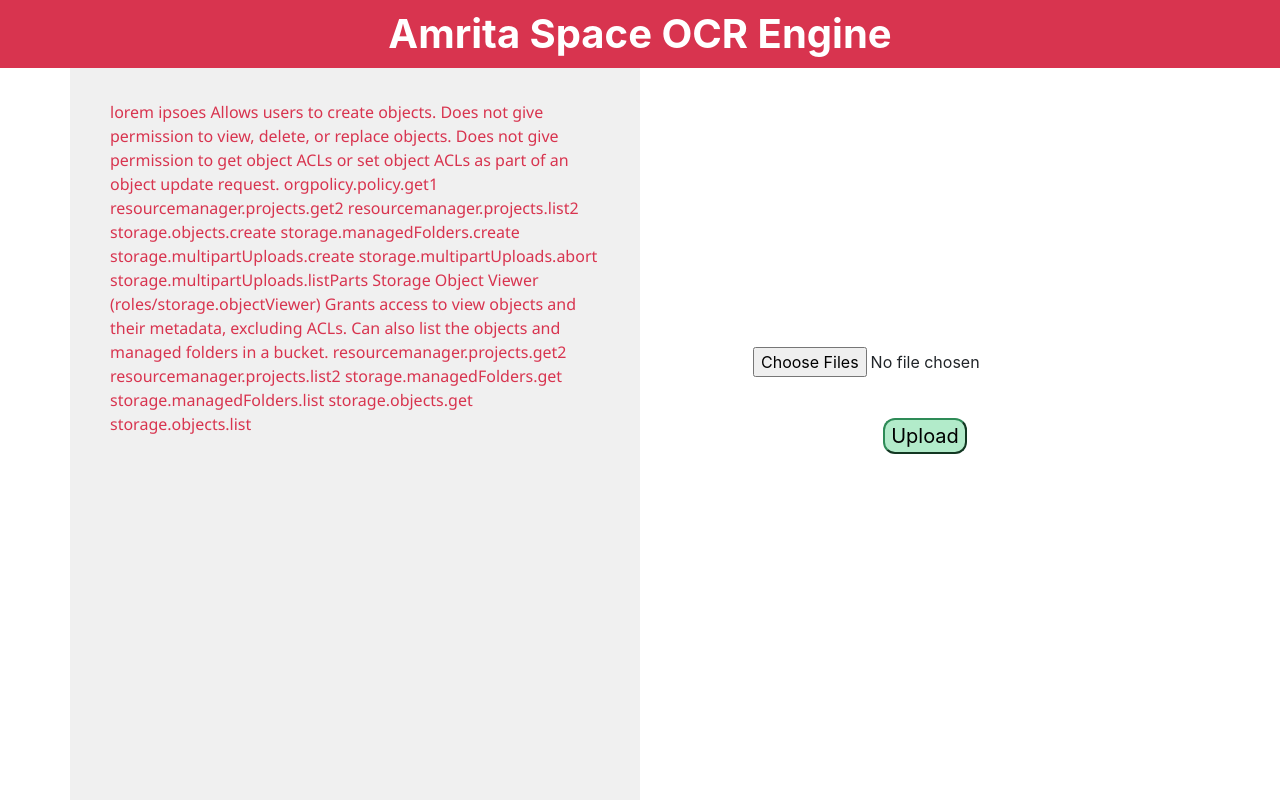
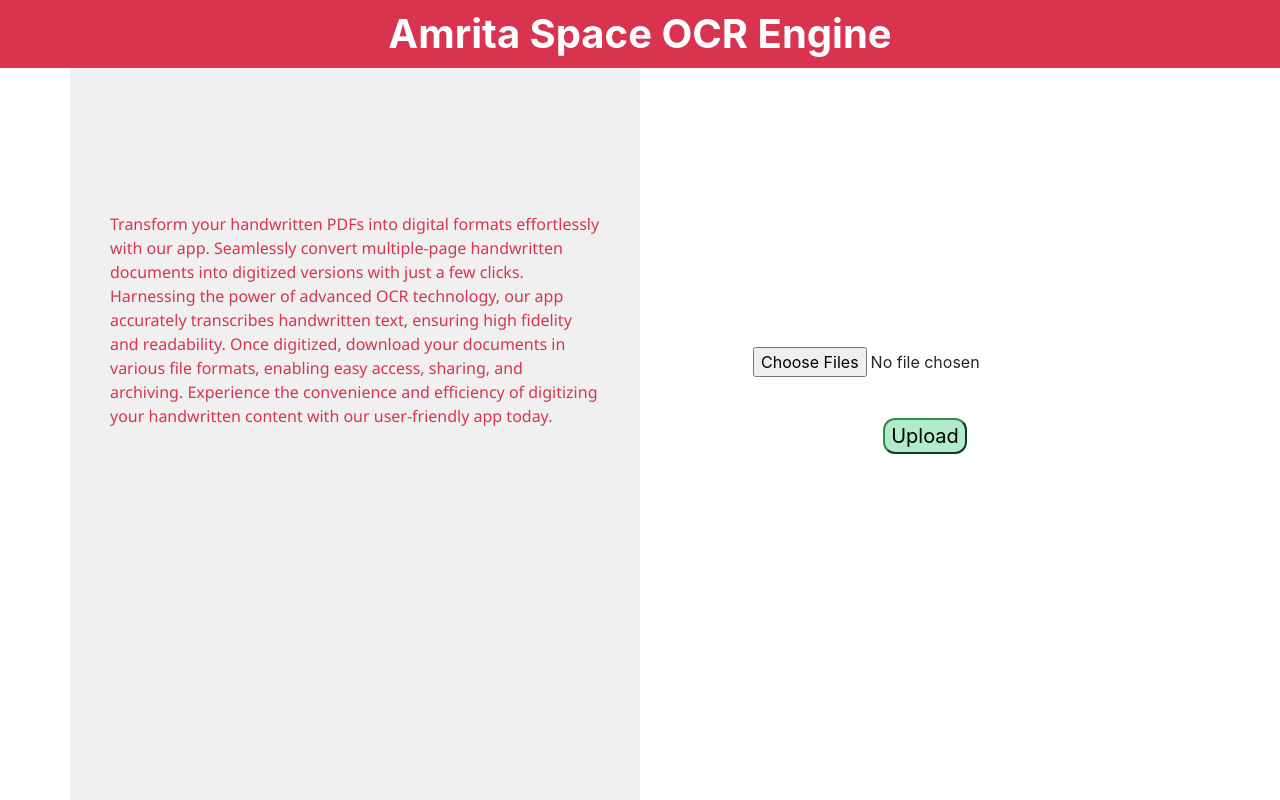
Before and after one commit to AnIkeT126/OCR-Engine, a Flask app: page / in a window 1280 px wide. Run offline with Flask 2, Linux system fonts and the light colour scheme; some libraries are stand-ins or nearby versions.

Commit message:
Update index.html

```diff
--- a/templates/index.html
+++ b/templates/index.html
@@ -14,23 +14,15 @@
             <div class="col-sm-6 left-frame">
                 <!-- Left Frame Content -->
                 <!-- You can add your text content here -->
-                <p class="testme">lorem ipsoes Allows users to create objects. Does not give permission to view, delete, or replace objects. Does not give permission to get object ACLs or set object ACLs as part of an object update request.	orgpolicy.policy.get1
-                    resourcemanager.projects.get2
-                    resourcemanager.projects.list2
-                    storage.objects.create
-                    storage.managedFolders.create
-                    storage.multipartUploads.create
-                    storage.multipartUploads.abort
-                    storage.multipartUploads.listParts
-                    Storage Object Viewer (roles/storage.objectViewer)	Grants access to view objects and their metadata, excluding ACLs.
-                    Can also list the objects and managed folders in a bucket.
 
-                    resourcemanager.projects.get2
-                    resourcemanager.projects.list2
-                    storage.managedFolders.get
-                    storage.managedFolders.list
-                    storage.objects.get
-                    storage.objects.list</p>
+                   <p class="ac"> As a component of the Amrita Space project, this feature is housed within the dedicated
+                    subdirectory of our application </p> <br> <br> <p class="testme">
+                    Transform your handwritten PDFs into digital formats effortlessly with our app. Seamlessly
+                    convert multiple-page handwritten documents into digitized versions with just a few clicks.
+                    Harnessing the power of advanced OCR technology, our app accurately transcribes handwritten
+                    text, ensuring high fidelity and readability. Once digitized, download your documents in various
+                    file formats, enabling easy access, sharing, and archiving. Experience the convenience and efficiency
+                     of digitizing your handwritten content with our user-friendly app today.</p>
             </div>
             <div class="col-sm-6 right-frame d-flex justify-content-center align-items-center">
                 <!-- Right Frame Content -->
```
